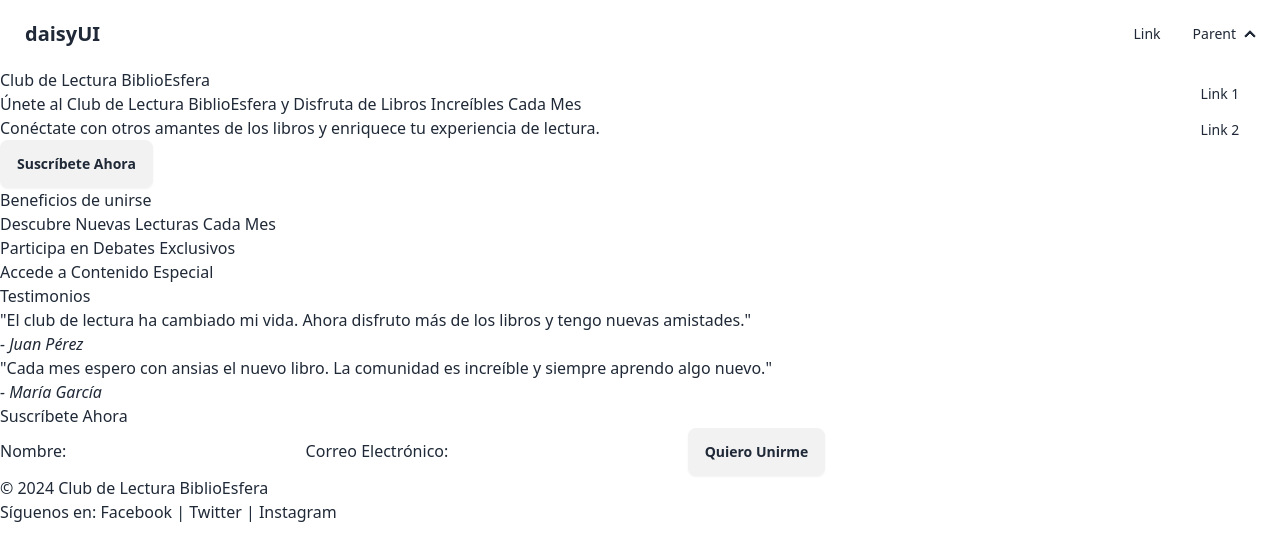
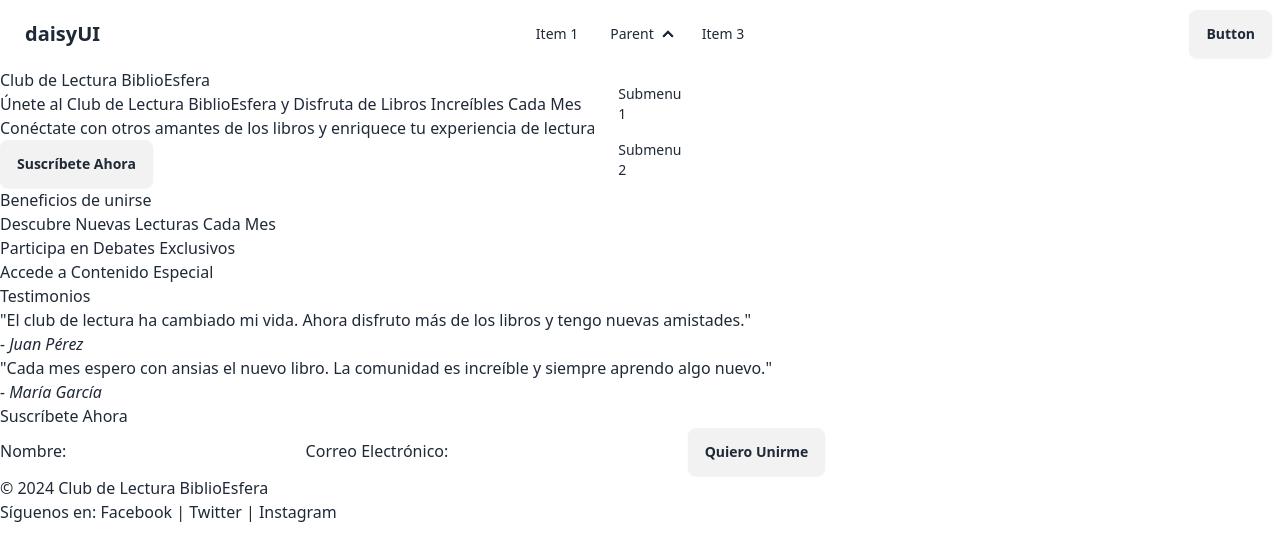
Before and after one commit to brypro/biblioesfera, a plain HTML site: page index.html in a window 1280 px wide. Both pictures are taken after a click on the heading "Parent". Drawn offline with nearby package versions, Linux system fonts and the light colour scheme.

Commit message:
Update navbar

```diff
--- a/index.html
+++ b/index.html
@@ -18,24 +18,42 @@
 
     <!--Navbar -->
     <div class="navbar bg-base-100">
-      <div class="flex-1">
+      <div class="navbar-start">
+        <div class="dropdown">
+          <div tabindex="0" role="button" class="btn btn-ghost lg:hidden">
+            <svg xmlns="http://www.w3.org/2000/svg" class="h-5 w-5" fill="none" viewBox="0 0 24 24" stroke="currentColor"><path stroke-linecap="round" stroke-linejoin="round" stroke-width="2" d="M4 6h16M4 12h8m-8 6h16" /></svg>
+          </div>
+          <ul tabindex="0" class="menu menu-sm dropdown-content mt-3 z-[1] p-2 shadow bg-base-100 rounded-box w-52">
+            <li><a>Item 1</a></li>
+            <li>
+              <a>Parent</a>
+              <ul class="p-2">
+                <li><a>Submenu 1</a></li>
+                <li><a>Submenu 2</a></li>
+              </ul>
+            </li>
+            <li><a>Item 3</a></li>
+          </ul>
+        </div>
         <a class="btn btn-ghost text-xl">daisyUI</a>
       </div>
-      <div class="flex-none">
+      <div class="navbar-center hidden lg:flex">
         <ul class="menu menu-horizontal px-1">
-          <li><a>Link</a></li>
+          <li><a>Item 1</a></li>
           <li>
             <details>
-              <summary>
-                Parent
-              </summary>
-              <ul class="p-2 bg-base-100 rounded-t-none">
-                <li><a>Link 1</a></li>
-                <li><a>Link 2</a></li>
+              <summary>Parent</summary>
+              <ul class="p-2">
+                <li><a>Submenu 1</a></li>
+                <li><a>Submenu 2</a></li>
               </ul>
             </details>
           </li>
+          <li><a>Item 3</a></li>
         </ul>
+      </div>
+      <div class="navbar-end">
+        <a class="btn">Button</a>
       </div>
     </div>
 
```
